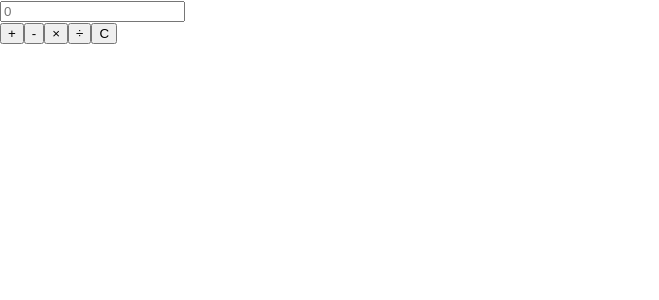
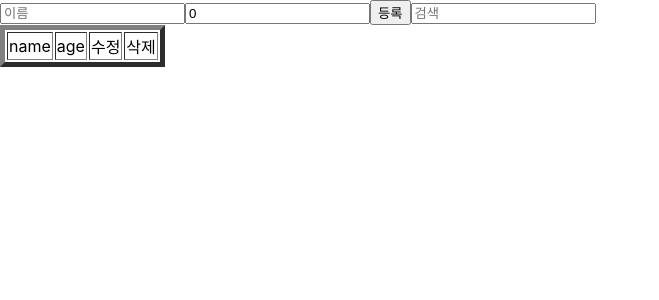
Before and after one commit to llcodingll/-hk-toss-full-react, a React (Create React App) app: page / in a window 1280 px wide. Shown: the top 300 px of the page, without its empty margins (0-659 px from the left). Built offline with nearby package versions, Linux system fonts and the light colour scheme.

Commit message:
close #2

```diff
--- a/src/App.jsx
+++ b/src/App.jsx
@@ -1,4 +1,4 @@
-import logo from './logo.svg';
+// import logo from './logo.svg';
 import './App.css';
 import { useState } from 'react';
 //component .jsx
--- /dev/null
+++ b/src/Components/Person/Person.jsx
@@ -0,0 +1,108 @@
+import { useState } from "react";
+
+const init = { name: "", age: 0 };
+
+const Person = () => {
+  const [person, setPerson] = useState({ ...init });
+  const [people, setPeople] = useState([]);
+  const [editingIndex, setEditingIndex] = useState(null); // 수정할 항목의 인덱스 관리
+
+  // 이름, 나이 정렬
+  const sortByName = () => {
+    const sorted = [...people].sort((a, b) => a.name.localeCompare(b.name));
+    setPeople(sorted);
+  };
+
+  const sortByAge = () => {
+    const sorted = [...people].sort((a, b) => a.age - b.age);
+    setPeople(sorted);
+  };
+
+  const onChangePerson = (e) => {
+    const { name, value } = e.target;
+    setPerson({ ...person, [name]: value });
+  };
+
+  const onSubmit = () => {
+    if (editingIndex === null) {
+      // 새로운 데이터 등록
+      setPeople([...people, person]);
+    } else {
+      // 기존 데이터 수정
+      const updatedPeople = people.map((p, index) =>
+        index === editingIndex ? person : p // 해당 인덱스의 항목만 수정
+      );
+      setPeople(updatedPeople);
+    }
+    setPerson({ ...init }); // 입력 필드 초기화
+    setEditingIndex(null);  // 수정 모드 종료
+  };
+
+  const onEdit = (index) => {
+    const personToEdit = people[index]; // 수정할 데이터 가져오기
+    setPerson(personToEdit);            // 입력 필드에 수정할 데이터 설정
+    setEditingIndex(index);             // 수정할 항목의 인덱스 설정
+  };
+
+  const onRemove = (index) => {
+    const updatedPeople = people.filter((_, i) => i !== index); // 해당 인덱스를 제외한 배열 생성
+    setPeople(updatedPeople);
+    setEditingIndex(null); // 삭제 후 수정 모드 종료
+  };
+
+  return (
+    <div>
+      <input
+        name="name"
+        value={person.name}
+        onChange={onChangePerson}
+        placeholder="이름"
+      />
+      <input
+        name="age"
+        type="number"
+        value={person.age}
+        onChange={onChangePerson}
+        placeholder="나이"
+      />
+      <button onClick={onSubmit}>
+        {editingIndex === null ? "등록" : "수정"}
+      </button>
+      <input
+        placeholder="검색"
+        onChange={(e) => {
+          const searchValue = e.target.value;
+          setPeople(
+            people.filter(({ name }) => name.includes(searchValue))
+          );
+        }}
+      />
+      <table border={5}>
+        <thead>
+          <tr>
+            <td onClick={sortByName}>name</td>
+            <td onClick={sortByAge}>age</td>
+            <td>수정</td>
+            <td>삭제</td>
+          </tr>
+        </thead>
+        <tbody>
+          {people.map(({ name, age }, index) => (
+            <tr key={index}>
+              <td>{name}</td>
+              <td>{age}</td>
+              <td>
+                <button onClick={() => onEdit(index)}>수정</button>
+              </td>
+              <td>
+                <button onClick={() => onRemove(index)}>삭제</button>
+              </td>
+            </tr>
+          ))}
+        </tbody>
+      </table>
+    </div>
+  );
+};
+
+export default Person;
--- a/src/index.js
+++ b/src/index.js
@@ -1,13 +1,14 @@
 import React from 'react';
 import ReactDOM from 'react-dom/client';
 import './index.css';
-import App from './App';
+// import App from './App';
 import reportWebVitals from './reportWebVitals';
-import Calculator from './Calculator';
+
+import Person from './Components/Person/Person';
 
 const root = ReactDOM.createRoot(document.getElementById('root'));
 root.render(
-  <Calculator />
+  <Person />
 );
 
 reportWebVitals();
```
Also changed, not shown: src/Components/Calculator/Calculator.css (renamed from src/Calculator.css), src/Components/Calculator/Calculator.jsx (line endings or trailing spaces).
